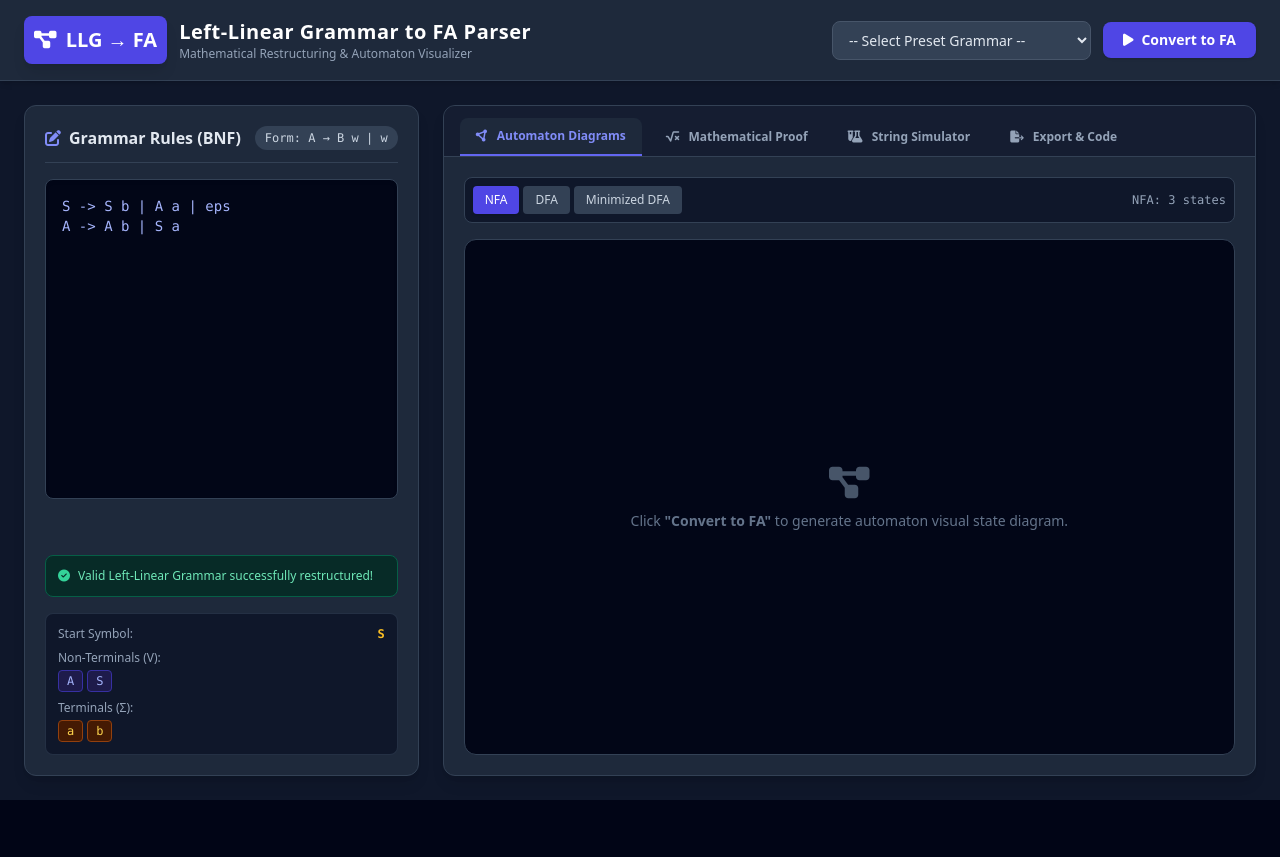
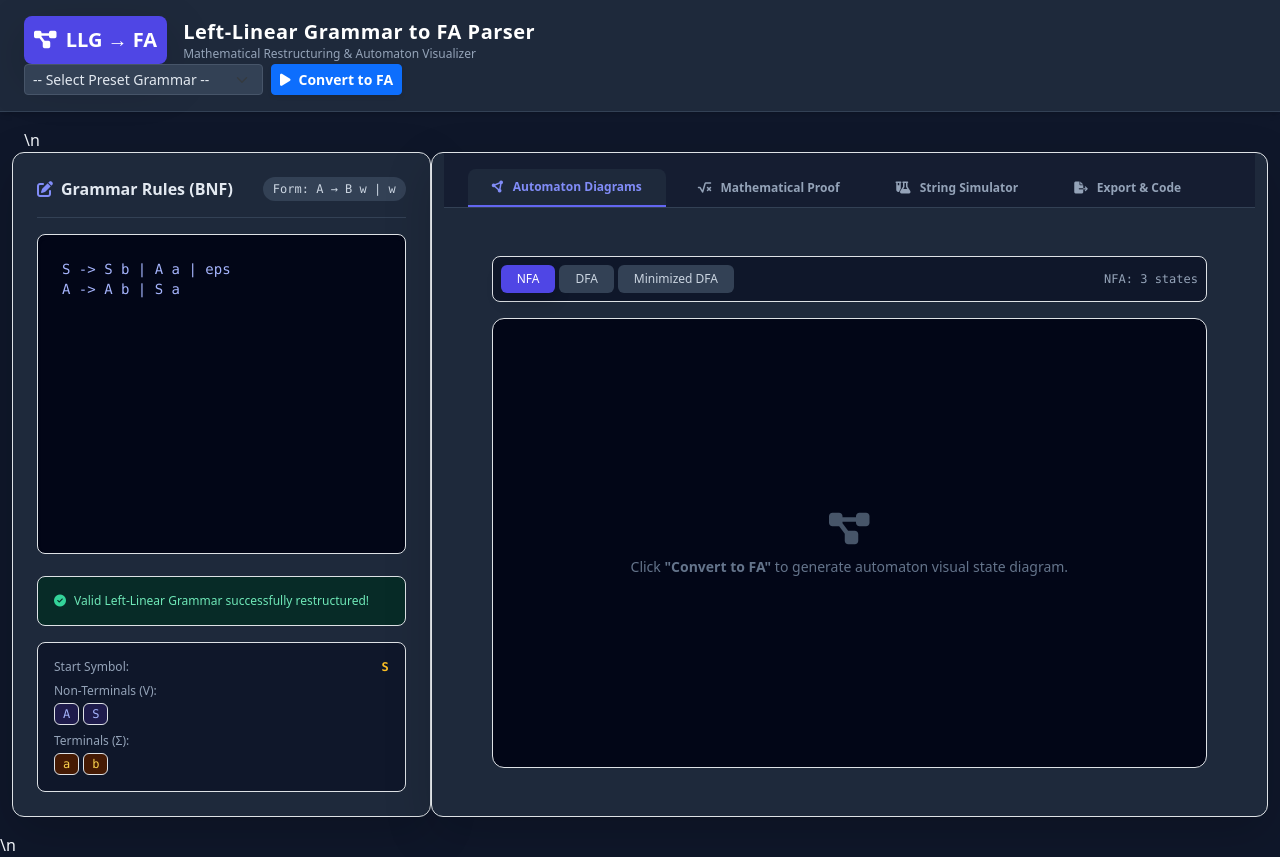
Before and after one commit to 1Y20ash/LLG-to-FA, a Flask app: page / in a window 1280 px wide. Before the commit the page ends 800 px from the top, so only its background shows below. Run offline with Flask 3, Linux system fonts and the light colour scheme; some libraries are stand-ins or nearby versions.

Commit message:
feat: add Bootstrap responsive layout

```diff
--- a/templates/index.html
+++ b/templates/index.html
@@ -6,7 +6,9 @@
     <meta name="theme-color" content="#0f172a">
     <link rel="manifest" href="{{ url_for('static', filename='manifest.json') }}">
     <title>LLG to FA Converter | Left-Linear Grammar Restructuring Engine</title>
-    <!-- Tailwind CSS CDN -->
+    <!-- Bootstrap 5.3 for responsive, mobile-first UI -->
+    <link href="https://cdn.jsdelivr.net/npm/bootstrap@5.3.3/dist/css/bootstrap.min.css" rel="stylesheet">
+    <!-- Tailwind CSS CDN (kept for existing utility classes) -->
     <script src="https://cdn.tailwindcss.com"></script>
     <!-- FontAwesome Icons -->
     <link rel="stylesheet" href="https://cdnjs.cloudflare.com/ajax/libs/font-awesome/6.4.0/css/all.min.css">
@@ -15,7 +17,7 @@
     <script src="https://cdnjs.cloudflare.com/ajax/libs/viz.js/2.1.2/full.render.js"></script>
     <link rel="stylesheet" href="/static/css/style.css">
 </head>
-<body class="bg-slate-900 text-slate-100 min-h-screen flex flex-col font-sans">
+<body class="bg-slate-900 text-slate-100 min-vh-100 d-flex flex-column font-sans">
     <div id="installPrompt" class="pwa-install-prompt" role="dialog" aria-label="Install LLG to FA Converter" aria-hidden="true">
         <div class="pwa-install-icon">FA</div>
         <div class="pwa-install-copy">
@@ -29,8 +31,8 @@
 
 
     <!-- Top Navigation Header -->
-    <header class="bg-slate-800 border-b border-slate-700 px-6 py-4 flex flex-wrap items-center justify-between shadow-md">
-        <div class="flex items-center space-x-3">
+    <header class="bg-slate-800 border-b border-slate-700 px-3 px-md-4 py-3 shadow-md app-header">
+        <div class="d-flex align-items-center gap-2 gap-md-3 flex-grow-1 min-w-0">
             <div class="bg-indigo-600 p-2.5 rounded-lg text-white font-bold text-xl shadow-lg">
                 <i class="fa-solid me-1 fa-diagram-project"></i> LLG &rarr; FA
             </div>
@@ -40,15 +42,15 @@
             </div>
         </div>
 
-        <div class="flex items-center space-x-3 mt-3 md:mt-0">
+        <div class="d-flex align-items-center gap-2 mt-3 mt-md-0 w-100 w-md-auto app-header-actions">
             <!-- Preset Selector -->
             <div class="relative">
-                <select id="presetSelect" class="bg-slate-700 border border-slate-600 text-slate-200 text-sm rounded-lg px-3 py-2 pr-8 focus:ring-2 focus:ring-indigo-500 focus:outline-none cursor-pointer">
+                <select id="presetSelect" class="form-select form-select-sm bg-slate-700 border-slate-600 text-slate-200 app-control">
                     <option value="">-- Select Preset Grammar --</option>
                 </select>
             </div>
 
-            <button id="convertBtn" class="bg-indigo-600 hover:bg-indigo-500 text-white font-semibold text-sm px-5 py-2 rounded-lg shadow transition-all flex items-center space-x-2">
+            <button id="convertBtn" class="btn btn-primary btn-sm fw-semibold shadow-sm d-flex align-items-center justify-content-center gap-2 app-convert-btn">
                 <i class="fa-solid fa-play"></i>
                 <span>Convert to FA</span>
             </button>
@@ -56,10 +58,10 @@
     </header>
 
     <!-- Main Workspace -->
-    <main class="flex-1 grid grid-cols-1 lg:grid-cols-12 gap-6 p-6">
+    <main class="flex-grow-1 container-fluid py-3 px-2 px-md-3 px-lg-4">\n        <div class="row g-3 g-lg-4 h-100">
 
         <!-- Left Panel: Grammar Editor -->
-        <section class="lg:col-span-4 bg-slate-800 border border-slate-700 rounded-xl p-5 shadow-lg flex flex-col space-y-4">
+        <section class="col-12 col-lg-4 bg-slate-800 border border-slate-700 rounded-xl p-3 p-md-4 shadow-lg d-flex flex-column gap-3">
             <div class="flex items-center justify-between border-b border-slate-700 pb-3">
                 <h2 class="text-base font-semibold text-slate-200 flex items-center space-x-2">
                     <i class="fa-solid fa-pen-to-square text-indigo-400"></i>
@@ -94,7 +96,7 @@
         </section>
 
         <!-- Right Panel: Output Tabs & Visualization -->
-        <section class="lg:col-span-8 bg-slate-800 border border-slate-700 rounded-xl shadow-lg flex flex-col overflow-hidden">
+        <section class="col-12 col-lg-8 bg-slate-800 border border-slate-700 rounded-xl shadow-lg d-flex flex-column overflow-hidden">
 
             <!-- Tab Buttons -->
             <div class="bg-slate-900/60 border-b border-slate-700 px-4 pt-3 flex space-x-2 overflow-x-auto">
@@ -268,6 +270,6 @@
 
     </main>
 
-    <script src="/static/js/app.js"></script>
+    <script src="https://cdn.jsdelivr.net/npm/bootstrap@5.3.3/dist/js/bootstrap.bundle.min.js"></script>\n    <script src="/static/js/app.js"></script>
 </body>
 </html>
```
